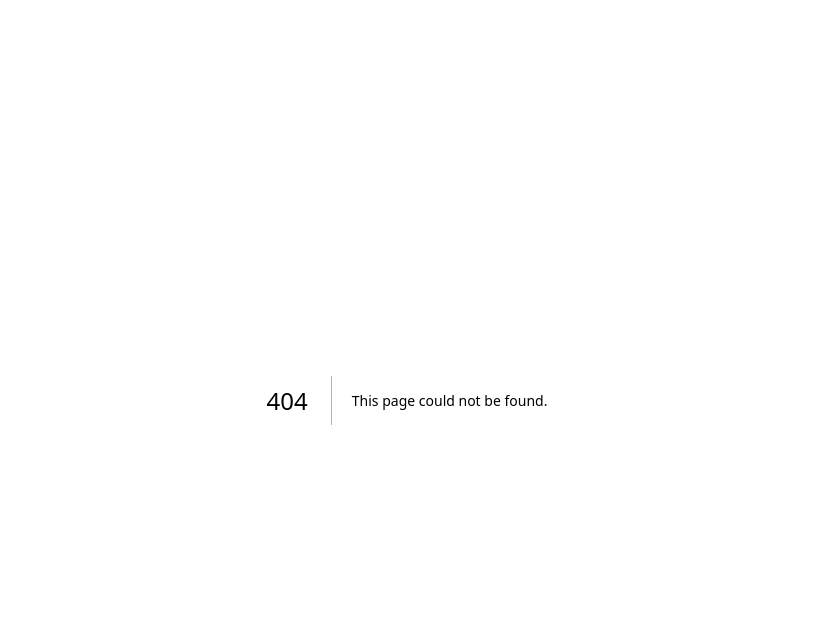
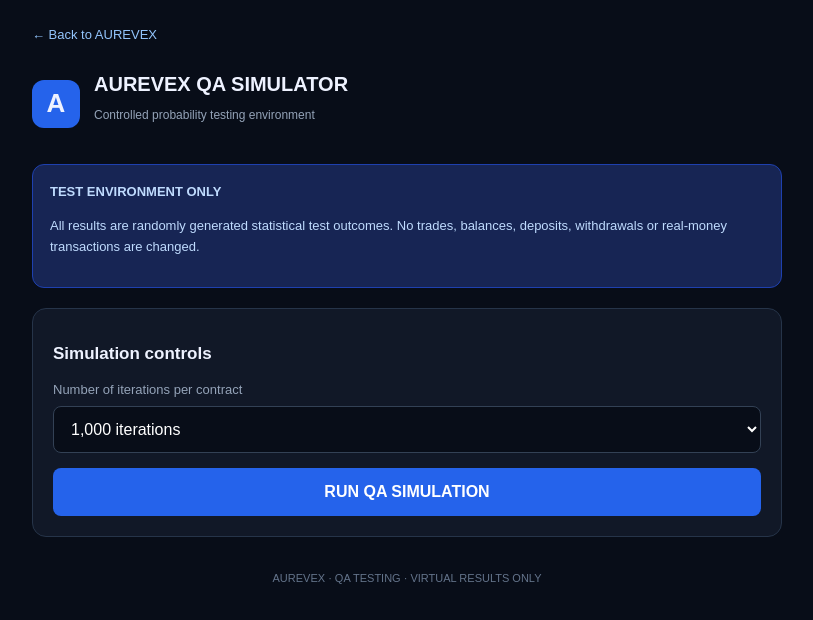
Before and after one commit to amjimmy254/aurevex, a Next.js app: page /qa-simulator in a window 1280 px wide. Before the commit this address had no page. Shown: the top 620 px of the page, without its empty margins (233-1046 px from the left). Built offline with nearby package versions, Linux system fonts and the light colour scheme.

Commit message:
Add QA Simulator page with simulation functionality

```diff
--- /dev/null
+++ b/app/qa-simulator/page.tsx
@@ -0,0 +1,365 @@
+"use client";
+
+import { useState } from "react";
+
+type SimulationResults = {
+  label: string;
+  notice: string;
+  simulatedWinRate: number;
+  simulatedLossRate: number;
+  iterationsPerContract: number;
+  results: Record<
+    string,
+    {
+      total: number;
+      wins: number;
+      losses: number;
+      winPercentage: number;
+      lossPercentage: number;
+    }
+  >;
+};
+
+const CONTRACTS = [
+  "DIRECTIONAL",
+  "EVEN_ODD",
+  "OVER_UNDER",
+  "MATCHES_DIFFERS",
+];
+
+export default function QASimulatorPage() {
+  const [iterations, setIterations] = useState("1000");
+  const [results, setResults] = useState<SimulationResults | null>(null);
+  const [loading, setLoading] = useState(false);
+  const [error, setError] = useState("");
+
+  async function runSimulation() {
+    setLoading(true);
+    setError("");
+    setResults(null);
+
+    try {
+      const response = await fetch("/api/qa-simulator", {
+        method: "POST",
+        credentials: "same-origin",
+        headers: {
+          "Content-Type": "application/json",
+        },
+        body: JSON.stringify({
+          iterations: Number(iterations),
+        }),
+      });
+
+      const data = await response.json();
+
+      if (!response.ok) {
+        throw new Error(data.error || "Simulation failed.");
+      }
+
+      setResults(data);
+    } catch (err) {
+      setError(
+        err instanceof Error
+          ? err.message
+          : "Unable to run simulation."
+      );
+    } finally {
+      setLoading(false);
+    }
+  }
+
+  return (
+    <main style={styles.page}>
+      <div style={styles.container}>
+        <a href="/" style={styles.back}>
+          ← Back to AUREVEX
+        </a>
+
+        <header style={styles.header}>
+          <div style={styles.logo}>A</div>
+          <div>
+            <h1 style={styles.title}>AUREVEX QA SIMULATOR</h1>
+            <p style={styles.subtitle}>
+              Controlled probability testing environment
+            </p>
+          </div>
+        </header>
+
+        <section style={styles.notice}>
+          <strong>TEST ENVIRONMENT ONLY</strong>
+          <p>
+            All results are randomly generated statistical test
+            outcomes. No trades, balances, deposits, withdrawals
+            or real-money transactions are changed.
+          </p>
+        </section>
+
+        <section style={styles.panel}>
+          <h2 style={styles.heading}>Simulation controls</h2>
+
+          <label style={styles.label}>
+            Number of iterations per contract
+          </label>
+
+          <select
+            value={iterations}
+            onChange={(event) => setIterations(event.target.value)}
+            style={styles.select}
+          >
+            <option value="100">100 iterations</option>
+            <option value="500">500 iterations</option>
+            <option value="1000">1,000 iterations</option>
+            <option value="5000">5,000 iterations</option>
+            <option value="10000">10,000 iterations</option>
+          </select>
+
+          <button
+            onClick={runSimulation}
+            disabled={loading}
+            style={{
+              ...styles.button,
+              opacity: loading ? 0.6 : 1,
+            }}
+          >
+            {loading ? "RUNNING TEST..." : "RUN QA SIMULATION"}
+          </button>
+
+          {error && <p style={styles.error}>{error}</p>}
+        </section>
+
+        {results && (
+          <>
+            <section style={styles.panel}>
+              <h2 style={styles.heading}>Test configuration</h2>
+
+              <div style={styles.statRow}>
+                <span>Simulated win probability</span>
+                <strong>{results.simulatedWinRate}%</strong>
+              </div>
+
+              <div style={styles.statRow}>
+                <span>Simulated loss probability</span>
+                <strong>{results.simulatedLossRate}%</strong>
+              </div>
+
+              <div style={styles.statRow}>
+                <span>Iterations per contract</span>
+                <strong>{results.iterationsPerContract}</strong>
+              </div>
+
+              <p style={styles.smallNotice}>{results.notice}</p>
+            </section>
+
+            <h2 style={styles.heading}>Contract test results</h2>
+
+            {CONTRACTS.map((contract) => {
+              const item = results.results[contract];
+
+              if (!item) return null;
+
+              return (
+                <section key={contract} style={styles.resultCard}>
+                  <h3 style={styles.contract}>{contract.replaceAll("_", " ")}</h3>
+
+                  <div style={styles.statRow}>
+                    <span>Total tests</span>
+                    <strong>{item.total}</strong>
+                  </div>
+
+                  <div style={styles.statRow}>
+                    <span>Simulated wins</span>
+                    <strong style={styles.win}>{item.wins}</strong>
+                  </div>
+
+                  <div style={styles.statRow}>
+                    <span>Simulated losses</span>
+                    <strong style={styles.loss}>{item.losses}</strong>
+                  </div>
+
+                  <div style={styles.bar}>
+                    <div
+                      style={{
+                        ...styles.winBar,
+                        width: `${item.winPercentage}%`,
+                      }}
+                    />
+                    <div
+                      style={{
+                        ...styles.lossBar,
+                        width: `${item.lossPercentage}%`,
+                      }}
+                    />
+                  </div>
+
+                  <div style={styles.statRow}>
+                    <span>Win percentage</span>
+                    <strong>{item.winPercentage}%</strong>
+                  </div>
+
+                  <div style={styles.statRow}>
+                    <span>Loss percentage</span>
+                    <strong>{item.lossPercentage}%</strong>
+                  </div>
+                </section>
+              );
+            })}
+          </>
+        )}
+
+        <footer style={styles.footer}>
+          AUREVEX · QA TESTING · VIRTUAL RESULTS ONLY
+        </footer>
+      </div>
+    </main>
+  );
+}
+
+const styles: Record<string, React.CSSProperties> = {
+  page: {
+    minHeight: "100vh",
+    background: "#080d18",
+    color: "#eef2ff",
+    padding: "25px 16px",
+    fontFamily: "Arial, sans-serif",
+  },
+  container: {
+    maxWidth: "750px",
+    margin: "0 auto",
+  },
+  back: {
+    color: "#93c5fd",
+    textDecoration: "none",
+    fontSize: "13px",
+  },
+  header: {
+    display: "flex",
+    alignItems: "center",
+    gap: "14px",
+    margin: "30px 0",
+  },
+  logo: {
+    width: "48px",
+    height: "48px",
+    borderRadius: "12px",
+    background: "#2563eb",
+    display: "grid",
+    placeItems: "center",
+    fontSize: "26px",
+    fontWeight: "bold",
+  },
+  title: {
+    fontSize: "20px",
+    margin: 0,
+  },
+  subtitle: {
+    color: "#94a3b8",
+    fontSize: "12px",
+  },
+  notice: {
+    background: "#172554",
+    border: "1px solid #1e40af",
+    padding: "17px",
+    borderRadius: "12px",
+    color: "#bfdbfe",
+    fontSize: "13px",
+    marginBottom: "20px",
+    lineHeight: 1.6,
+  },
+  panel: {
+    background: "#111827",
+    border: "1px solid #263449",
+    padding: "20px",
+    borderRadius: "14px",
+    marginBottom: "20px",
+  },
+  heading: {
+    fontSize: "17px",
+    marginBottom: "18px",
+  },
+  label: {
+    display: "block",
+    color: "#94a3b8",
+    fontSize: "13px",
+    marginBottom: "9px",
+  },
+  select: {
+    width: "100%",
+    padding: "13px",
+    background: "#080d18",
+    color: "white",
+    border: "1px solid #334155",
+    borderRadius: "8px",
+    marginBottom: "15px",
+  },
+  button: {
+    width: "100%",
+    padding: "15px",
+    border: 0,
+    borderRadius: "8px",
+    background: "#2563eb",
+    color: "white",
+    fontWeight: "bold",
+    cursor: "pointer",
+  },
+  error: {
+    color: "#fca5a5",
+    fontSize: "13px",
+    marginTop: "15px",
+  },
+  statRow: {
+    display: "flex",
+    justifyContent: "space-between",
+    gap: "12px",
+    padding: "10px 0",
+    borderBottom: "1px solid #263449",
+    fontSize: "13px",
+    color: "#cbd5e1",
+  },
+  smallNotice: {
+    color: "#94a3b8",
+    fontSize: "12px",
+    lineHeight: 1.6,
+    marginTop: "15px",
+  },
+  resultCard: {
+    background: "#111827",
+    border: "1px solid #263449",
+    borderRadius: "12px",
+    padding: "18px",
+    marginBottom: "15px",
+  },
+  contract: {
+    fontSize: "14px",
+    color: "#93c5fd",
+    marginTop: 0,
+  },
+  win: {
+    color: "#4ade80",
+  },
+  loss: {
+    color: "#f87171",
+  },
+  bar: {
+    display: "flex",
+    height: "10px",
+    width: "100%",
+    overflow: "hidden",
+    borderRadius: "10px",
+    background: "#334155",
+    margin: "15px 0",
+  },
+  winBar: {
+    background: "#16a34a",
+    height: "100%",
+  },
+  lossBar: {
+    background: "#dc2626",
+    height: "100%",
+  },
+  footer: {
+    textAlign: "center",
+    color: "#64748b",
+    fontSize: "11px",
+    marginTop: "35px",
+  },
+};
```
